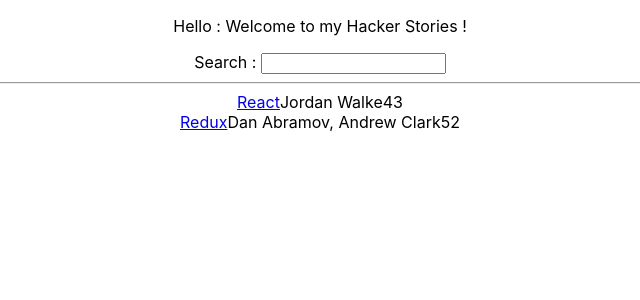
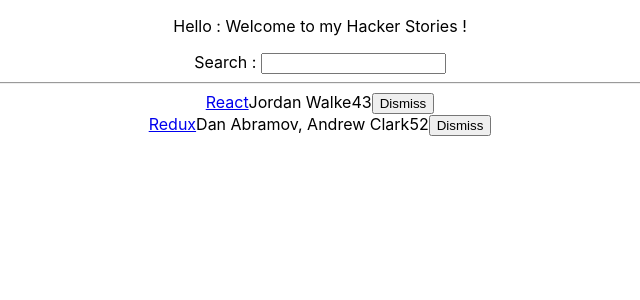
Before and after one commit to sidsmdev/hacker-stories, a React (Create React App) app: page / in a window 1280 px wide. Shown: the top 300 px of the page, without its empty margins (320-960 px from the left). Built offline with nearby package versions, Linux system fonts and the light colour scheme.

Commit message:
Button component added with children element

```diff
--- a/src/App.js
+++ b/src/App.js
@@ -78,6 +78,11 @@
               <span>{item.author}</span>
               <span>{item.points}</span>
               <span>{item.num_comments}</span>
+              <span>
+                <Button>
+                   Dismiss
+                </Button>
+              </span>
             </div>
           })
         }
@@ -86,4 +91,17 @@
   }
 }
 
+class Button extends Component{
+
+  render(){
+
+    return(
+
+        <button onClick={this.props.dismiss}>
+          {this.props.children}
+        </button>
+
+    );
+  }
+}
 export default App;
```
